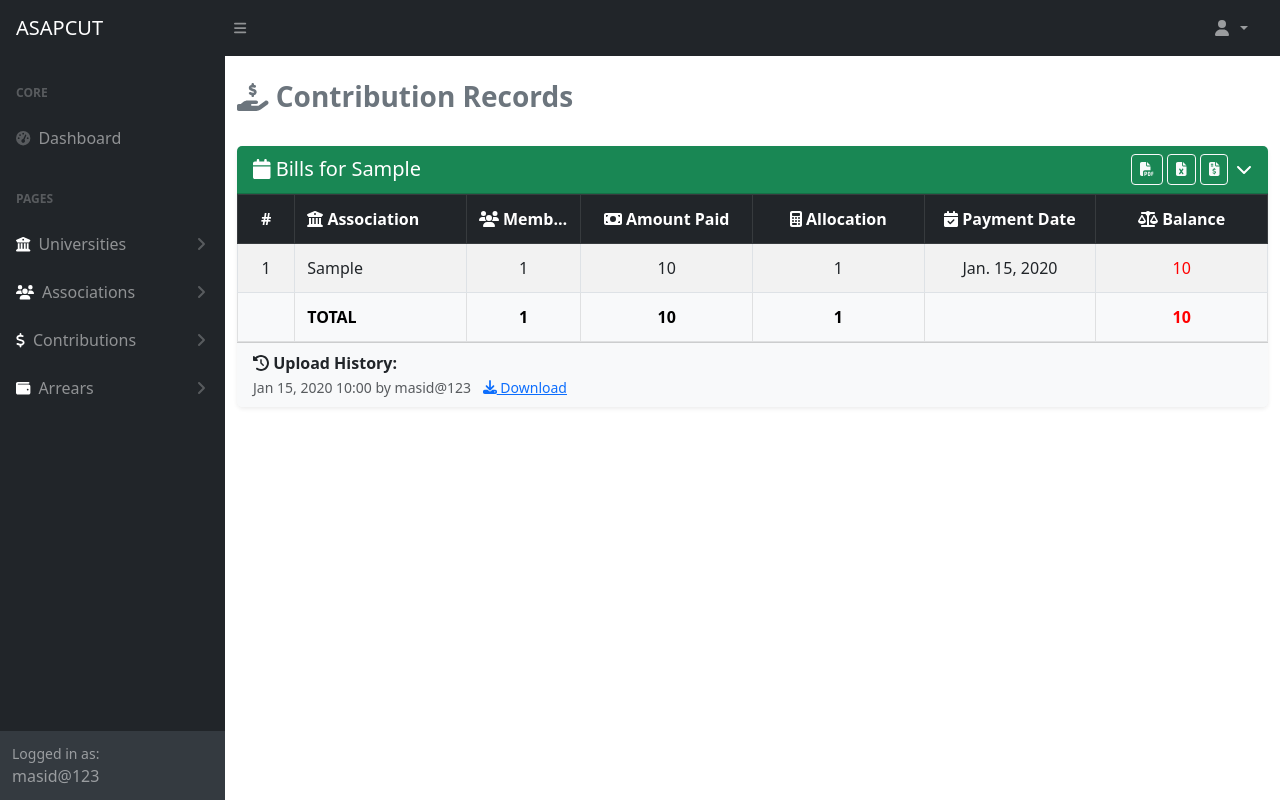
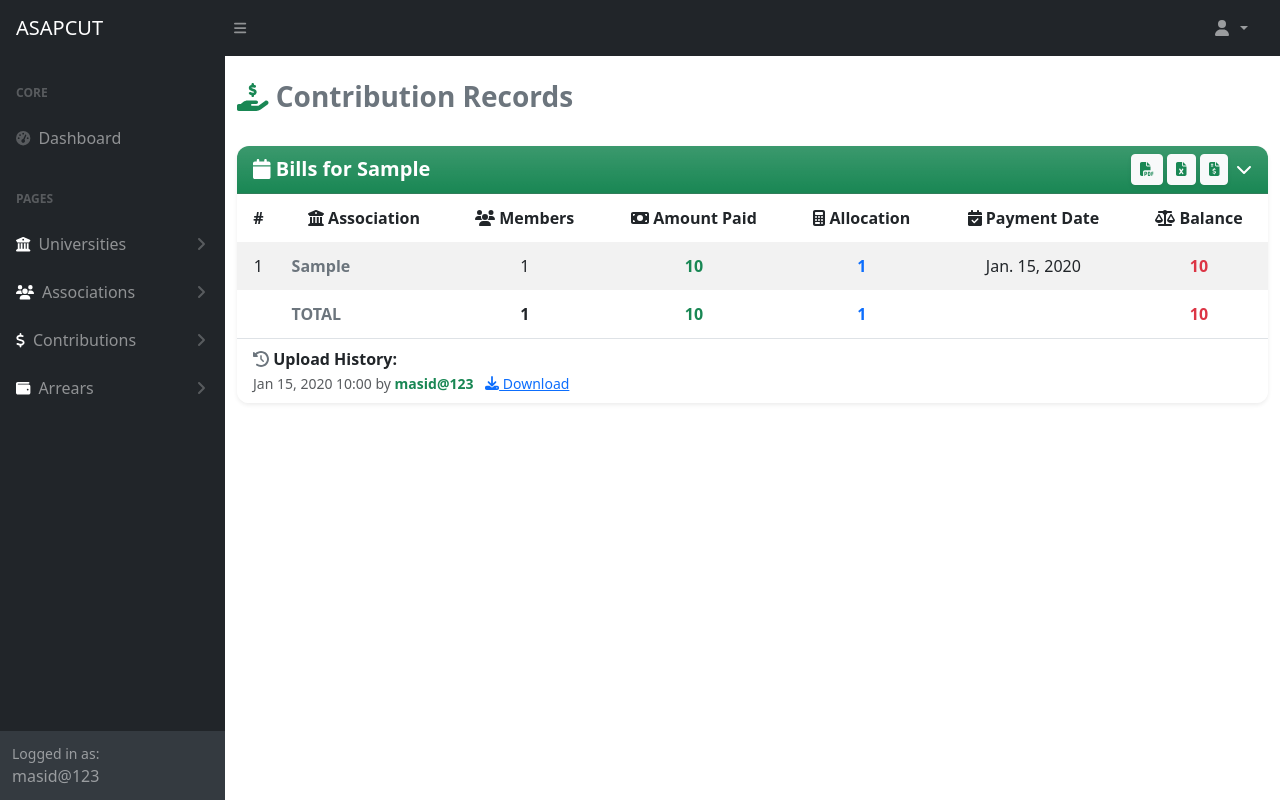
Before and after one commit to kurihom123/asaps, a Django app: page /contributions/ in a window 1280 px wide. Run offline with Django 5.2, Linux system fonts and the light colour scheme; a user stored in the database is signed in; data comes from the database, SQL or seed files in the repository; tables that the repository leaves empty hold one stand-in row (values such as "Sample post"); some libraries are stand-ins or nearby versions.

Commit message:
new updated

```diff
--- a/templates/pages/contributions/contribution_list.html
+++ b/templates/pages/contributions/contribution_list.html
@@ -8,21 +8,20 @@
     <!-- HEADER -->
     <div class="d-flex justify-content-between align-items-center mb-4">
         <h3 class="fw-bold text-secondary">
-            <i class="fa fa-hand-holding-dollar"></i> Contribution Records
+            <i class="fa fa-hand-holding-dollar text-success"></i> Contribution Records
         </h3>
 
         {% if request.user.is_staff and request.user.user_profile.first.position.name|lower == 'treasurer' %}
             <!-- Excel Upload Form -->
             <form method="post" enctype="multipart/form-data" class="d-flex align-items-center gap-2">
                 {% csrf_token %}
-                {{ upload_form.year|add_class:"form-select w-auto" }}
-                {{ upload_form.excel_file|add_class:"form-control w-auto" }}
-                <button type="submit" class="btn btn-success">
+                {{ upload_form.year|add_class:"form-select w-auto border-success shadow-sm" }}
+                {{ upload_form.excel_file|add_class:"form-control w-auto border-success shadow-sm" }}
+                <button type="submit" class="btn btn-success shadow-sm">
                     <i class="fa fa-upload"></i> Upload Excel
                 </button>
             </form>
         {% endif %}
-
     </div>
 
     <!-- ALERT MESSAGES -->
@@ -39,21 +38,21 @@
 
     <!-- YEARLY CONTRIBUTION TABLES -->
     {% for year, contributions in grouped_contributions.items %}
-    <div class="card mb-4 shadow-sm border-0 contribution-card">
-        <div class="card-header bg-success text-white d-flex justify-content-between align-items-center toggle-header"
+    <div class="card mb-4 border-0 shadow-sm contribution-card">
+        <div class="card-header bg-gradient bg-success text-white d-flex justify-content-between align-items-center toggle-header"
              style="cursor: pointer;"
              data-target="#year-{{ forloop.counter }}">
-            <h5 class="mb-0">
+            <h5 class="mb-0 fw-semibold">
                 <i class="fa fa-calendar"></i> Bills for {{ year }}
             </h5>
             <div class="d-flex align-items-center">
-                <a href="{% url 'contributions_pdf' year %}" target="_blank" class="btn btn-sm btn-outline-light me-1">
+                <a href="{% url 'contributions_pdf' year %}" target="_blank" class="btn btn-sm btn-light text-success me-1 shadow-sm" title="Export PDF">
                     <i class="fa fa-file-pdf"></i>
                 </a>
-                <a href="{% url 'contributions_excel' year %}" class="btn btn-sm btn-outline-light me-1">
+                <a href="{% url 'contributions_excel' year %}" class="btn btn-sm btn-light text-success me-1 shadow-sm" title="Export Excel">
                     <i class="fa fa-file-excel"></i>
                 </a>
-                <a href="{% url 'invoice_pdf' year %}" target="_blank" class="btn btn-sm btn-outline-light me-2">
+                <a href="{% url 'invoice_pdf' year %}" target="_blank" class="btn btn-sm btn-light text-success me-2 shadow-sm" title="Invoice PDF">
                     <i class="fa fa-file-invoice-dollar"></i>
                 </a>
                 <i class="fa fa-chevron-down toggle-icon"></i>
@@ -61,44 +60,44 @@
         </div>
 
         <div id="year-{{ forloop.counter }}" class="collapsible-content show">
-            <div class="card-body p-0">
+            <div class="card-body p-0 bg-light">
                 <div class="table-responsive">
-                    <table class="table table-bordered table-striped mb-0 align-middle text-center fixed-table">
-                        <thead class="table-dark">
+                    <table class="table table-hover table-striped table-borderless align-middle mb-0 text-center fixed-table">
+                        <thead class="bg-gradient text-white" style="background: linear-gradient(90deg, #198754, #20c997);">
                             <tr>
-                                <th style="width: 5%">#</th>
-                                <th style="width: 15%"><i class="fa fa-university"></i> Association</th>
-                                <th style="width: 10%"><i class="fa fa-users"></i> Members</th>
-                                <th style="width: 15%"><i class="fa fa-money-bill"></i> Amount Paid</th>
-                                <th style="width: 15%"><i class="fa fa-calculator"></i> Allocation</th>
-                                <th style="width: 15%"><i class="fa fa-calendar-check"></i> Payment Date</th>
-                                <th style="width: 15%"><i class="fa fa-balance-scale"></i> Balance</th>
+                                <th>#</th>
+                                <th><i class="fa fa-university"></i> Association</th>
+                                <th><i class="fa fa-users"></i> Members</th>
+                                <th><i class="fa fa-money-bill"></i> Amount Paid</th>
+                                <th><i class="fa fa-calculator"></i> Allocation</th>
+                                <th><i class="fa fa-calendar-check"></i> Payment Date</th>
+                                <th><i class="fa fa-balance-scale"></i> Balance</th>
                             </tr>
                         </thead>
                         <tbody>
                             {% for contribution in contributions %}
-                            <tr>
+                            <tr class="contribution-row">
                                 <td>{{ forloop.counter }}</td>
-                                <td class="text-start">{{ contribution.association.abbr }}</td>
+                                <td class="text-start fw-semibold text-secondary">{{ contribution.association.abbr }}</td>
                                 <td>{{ contribution.association.member_number }}</td>
-                                <td>{{ contribution.amount_paid|floatformat:0 }}</td>
-                                <td>{{ contribution.allocation|floatformat:0 }}</td>
+                                <td class="text-success fw-bold">{{ contribution.amount_paid|floatformat:0 }}</td>
+                                <td class="text-primary fw-bold">{{ contribution.allocation|floatformat:0 }}</td>
                                 <td>{{ contribution.payment_date }}</td>
-                                <td style="color: {% if contribution.balance > 0 %}red{% else %}green{% endif %};">
+                                <td class="{% if contribution.balance > 0 %}text-danger{% else %}text-success{% endif %} fw-bold">
                                     {{ contribution.balance|floatformat:0 }}
                                 </td>
                             </tr>
                             {% endfor %}
                         </tbody>
-                        <tfoot class="fw-bold table-light">
+                        <tfoot class="fw-bold bg-light">
                             <tr>
                                 <td></td>
-                                <td class="text-start">TOTAL</td>
+                                <td class="text-start text-secondary">TOTAL</td>
                                 <td>{{ total_members_by_year|dict_get:year }}</td>
-                                <td>{{ total_requested_by_year|dict_get:year }}</td>
-                                <td>{{ total_allocation_by_year|dict_get:year }}</td>
+                                <td class="text-success">{{ total_requested_by_year|dict_get:year }}</td>
+                                <td class="text-primary">{{ total_allocation_by_year|dict_get:year }}</td>
                                 <td></td>
-                                <td style="color:red;">{{ total_balance_by_year|dict_get:year }}</td>
+                                <td class="text-danger">{{ total_balance_by_year|dict_get:year }}</td>
                             </tr>
                         </tfoot>
                     </table>
@@ -106,12 +105,13 @@
             </div>
 
             <!-- UPLOAD HISTORY -->
-            <div class="card-footer bg-light">
-                <strong><i class="fa fa-history"></i> Upload History:</strong><br>
+            <div class="card-footer bg-white border-top">
+                <strong><i class="fa fa-history text-secondary"></i> Upload History:</strong><br>
                 {% for upload in uploads %}
                     {% if upload.year == year %}
                         <small class="text-muted">
-                            {{ upload.uploaded_at|date:"M d, Y H:i" }} by {{ upload.uploaded_by.username }}
+                            {{ upload.uploaded_at|date:"M d, Y H:i" }} by
+                            <span class="fw-semibold text-success">{{ upload.uploaded_by.username }}</span>
                             <a href="{{ upload.excel_file.url }}" download class="text-primary ms-2">
                                 <i class="fa fa-download"></i> Download
                             </a>
@@ -124,175 +124,77 @@
     {% endfor %}
 </div>
 
-<!-- SCRIPTS -->
+<!-- JS -->
 <script src="https://cdn.jsdelivr.net/npm/bootstrap@5.3.3/dist/js/bootstrap.bundle.min.js"></script>
 
 <script>
 document.addEventListener('DOMContentLoaded', function() {
-    // Auto-hide alert messages after 4 seconds
-    const alerts = document.querySelectorAll('.auto-dismiss');
-    alerts.forEach(alert => {
-        setTimeout(() => {
-            const bsAlert = new bootstrap.Alert(alert);
-            bsAlert.close();
-        }, 4000);
+    // Auto-hide alerts
+    document.querySelectorAll('.auto-dismiss').forEach(alert => {
+        setTimeout(() => new bootstrap.Alert(alert).close(), 4000);
     });
 
-    // 🔽 Toggle table visibility when clicking card header
+    // Toggle card collapse
     document.querySelectorAll('.toggle-header').forEach(header => {
         header.addEventListener('click', function() {
-            const target = document.querySelector(this.getAttribute('data-target'));
+            const target = document.querySelector(this.dataset.target);
             const icon = this.querySelector('.toggle-icon');
-
-            if (target.classList.contains('show')) {
-                target.classList.remove('show');
-                icon.style.transform = 'rotate(-90deg)';
-            } else {
-                target.classList.add('show');
-                icon.style.transform = 'rotate(0deg)';
-            }
+            const isShown = target.classList.toggle('show');
+            icon.style.transform = isShown ? 'rotate(0deg)' : 'rotate(-90deg)';
         });
-    });
-
-    // Initialize all icons based on current state
-    document.querySelectorAll('.toggle-header').forEach(header => {
-        const target = document.querySelector(header.getAttribute('data-target'));
-        const icon = header.querySelector('.toggle-icon');
-
-        if (target.classList.contains('show')) {
-            icon.style.transform = 'rotate(0deg)';
-        } else {
-            icon.style.transform = 'rotate(-90deg)';
-        }
     });
 });
 </script>
 
 <style>
-/* Fixed table layout with consistent column widths */
-.fixed-table {
-    table-layout: fixed;
-    width: 100%;
-    min-width: 100%;
+.fixed-table th, .fixed-table td {
+    white-space: nowrap;
+    vertical-align: middle;
+    padding: 0.75rem;
 }
 
-/* Ensure consistent column behavior */
-.fixed-table th,
-.fixed-table td {
-    overflow: hidden;
-    text-overflow: ellipsis;
-    white-space: nowrap;
-    padding: 0.75rem;
-    vertical-align: middle;
+.table-hover tbody tr:hover {
+    background-color: #f1fdf5;
+    transform: scale(1.01);
+    transition: all 0.2s ease-in-out;
 }
 
-/* Specific column adjustments */
-.fixed-table th:nth-child(1),
-.fixed-table td:nth-child(1) {
-    width: 5%;
-    text-align: center;
+.contribution-card {
+    border-radius: 12px;
+    overflow: hidden;
+    transition: all 0.3s ease-in-out;
+}
+.contribution-card:hover {
+    box-shadow: 0 6px 18px rgba(0, 0, 0, 0.15);
 }
 
-.fixed-table th:nth-child(2),
-.fixed-table td:nth-child(2) {
-    width: 15%;
-    text-align: left;
+.toggle-header {
+    transition: background 0.3s ease;
+}
+.toggle-header:hover {
+    background: linear-gradient(90deg, #157347, #198754);
 }
 
-.fixed-table th:nth-child(3),
-.fixed-table td:nth-child(3) {
-    width: 10%;
-    text-align: center;
+.toggle-icon {
+    transition: transform 0.3s ease;
 }
 
-.fixed-table th:nth-child(4),
-.fixed-table td:nth-child(4) {
-    width: 15%;
-    text-align: center;
+/* Row highlight for delayed payment (balance > 0) */
+.contribution-row td.text-danger {
+    animation: pulse 1.5s infinite;
 }
 
-.fixed-table th:nth-child(5),
-.fixed-table td:nth-child(5) {
-    width: 15%;
-    text-align: center;
+@keyframes pulse {
+    0% { color: #dc3545; }
+    50% { color: #ff7373; }
+    100% { color: #dc3545; }
 }
 
-.fixed-table th:nth-child(6),
-.fixed-table td:nth-child(6) {
-    width: 15%;
-    text-align: center;
-}
-
-.fixed-table th:nth-child(7),
-.fixed-table td:nth-child(7) {
-    width: 15%;
-    text-align: center;
-}
-
-/* Collapsible content styling */
-.collapsible-content {
-    transition: all 0.3s ease-in-out;
-    overflow: hidden;
-}
-
-.collapsible-content:not(.show) {
-    display: none;
-}
-
-.collapsible-content.show {
-    display: block;
-}
-
-/* Table responsive container */
-.table-responsive {
-    overflow-x: auto;
-}
-
-/* Card header hover effect */
-.toggle-header:hover {
-    background-color: #2c3034 !important;
-}
-
-/* Icon transition */
-.toggle-icon {
-    transition: transform 0.3s ease;
-    display: inline-block;
-}
-
-/* Ensure consistent card behavior */
-.contribution-card {
-    min-height: fit-content;
-}
-
-/* Alert styling */
-.auto-dismiss {
-    transition: opacity 0.5s ease;
-}
-
-/* Text alignment fixes */
-.text-start {
-    text-align: left !important;
-}
-
-.text-center {
-    text-align: center !important;
-}
-
-/* Mobile responsiveness */
+/* Responsive adjustments */
 @media (max-width: 768px) {
     .fixed-table {
-        font-size: 0.875rem;
+        font-size: 0.9rem;
     }
-
-    .fixed-table th,
-    .fixed-table td {
-        padding: 0.5rem;
-    }
-
-    .table-responsive {
-        border: 1px solid #dee2e6;
-    }
-
     .toggle-header h5 {
         font-size: 1rem;
     }
```
